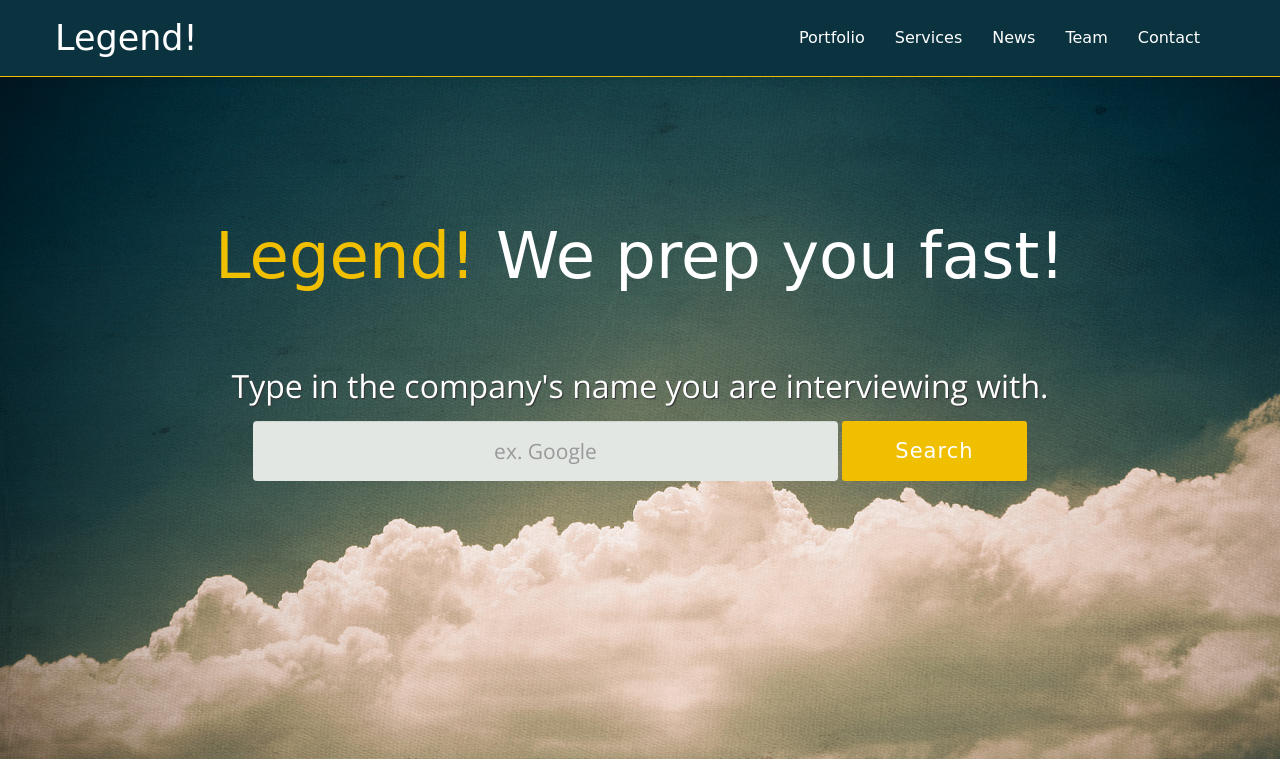
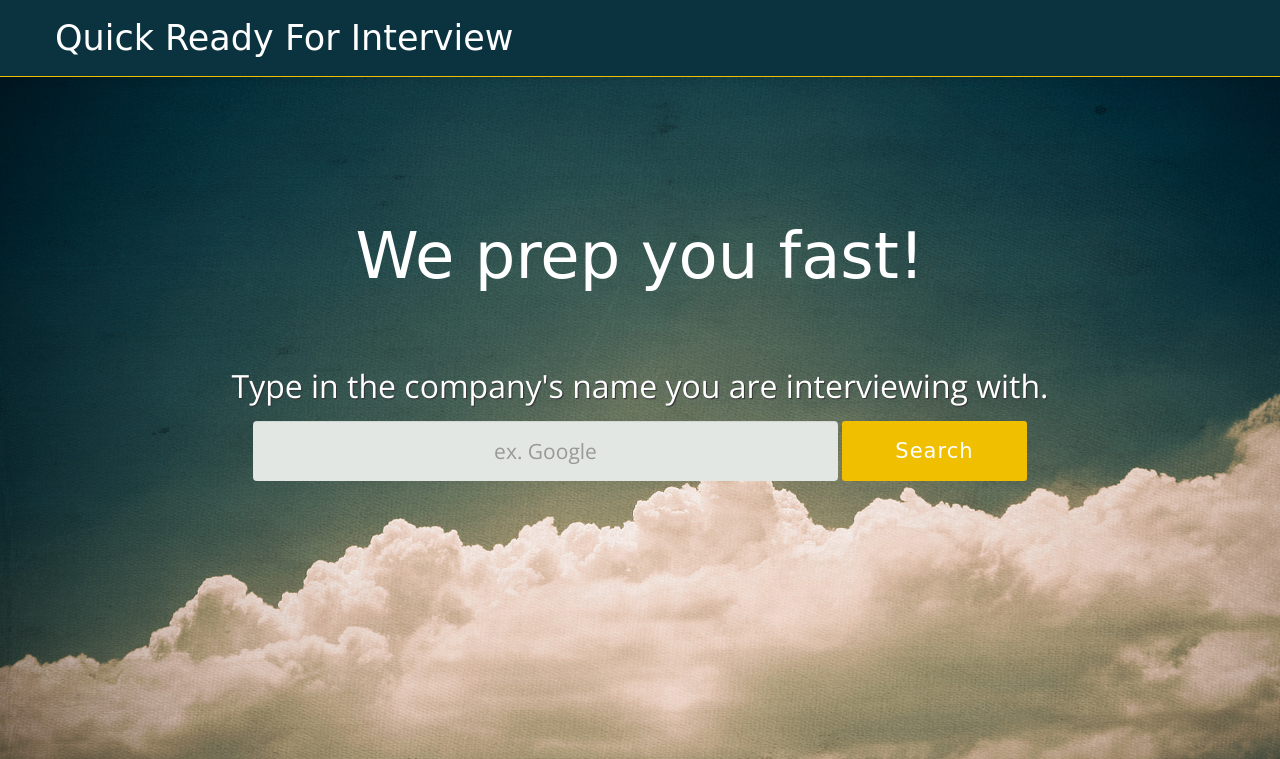
Before and after one commit to jingwei-yang/QuickReadyForInterview, a Flask app: page /search in a window 1280 px wide. Shown: the top 759 px of the page. Run offline with Flask 2, Linux system fonts and the light colour scheme; some libraries are stand-ins or nearby versions; some web fonts are replaced.

Commit message:
update search page

```diff
--- a/templates/search.html
+++ b/templates/search.html
@@ -12,17 +12,9 @@
       <div class="container">
         <!-- Responsive Navbar Part 1: Button for triggering responsive navbar (not covered in tutorial). Include responsive CSS to utilize. -->
         <a class="btn btn-navbar" data-toggle="collapse" data-target=".nav-collapse"> <span class="icon-bar"></span> <span class="icon-bar"></span> <span class="icon-bar"></span> </a>
-        <h1 class="brand"><a href="#top">Legend!</a></h1>
+        <h1 class="brand"><a href="#top">Quick Ready For Interview</a></h1>
         <!-- Responsive Navbar Part 2: Place all navbar contents you want collapsed withing .navbar-collapse.collapse. -->
-        <nav class="pull-right nav-collapse collapse">
-          <ul id="menu-main" class="nav">
-            <li><a title="portfolio" href="#portfolio">Portfolio</a></li>
-            <li><a title="services" href="#services">Services</a></li>
-            <li><a title="news" href="#news">News</a></li>
-            <li><a title="team" href="#team">Team</a></li>
-            <li><a title="contact" href="#contact">Contact</a></li>
-          </ul>
-        </nav>
+
       </div>
       <!-- /.container -->
     </div>
@@ -35,7 +27,7 @@
 <!-- ******************** HeaderWrap ********************-->
 <div id="headerwrap">
   <header class="clearfix">
-    <h1><span>Legend!</span> We prep you fast!</h1>
+    <h1>We prep you fast!</h1>
     <div class="container">
       <div class="row">
         <div class="span12">
```
